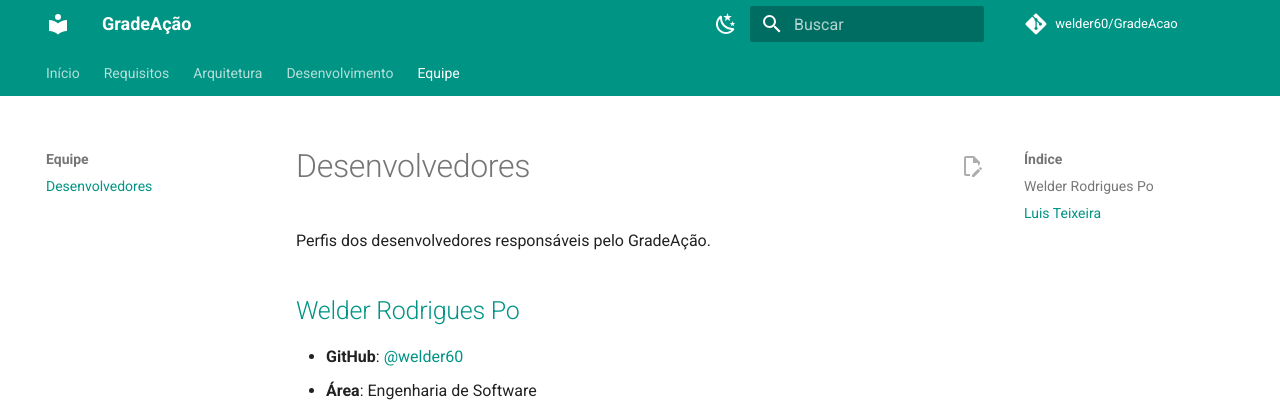
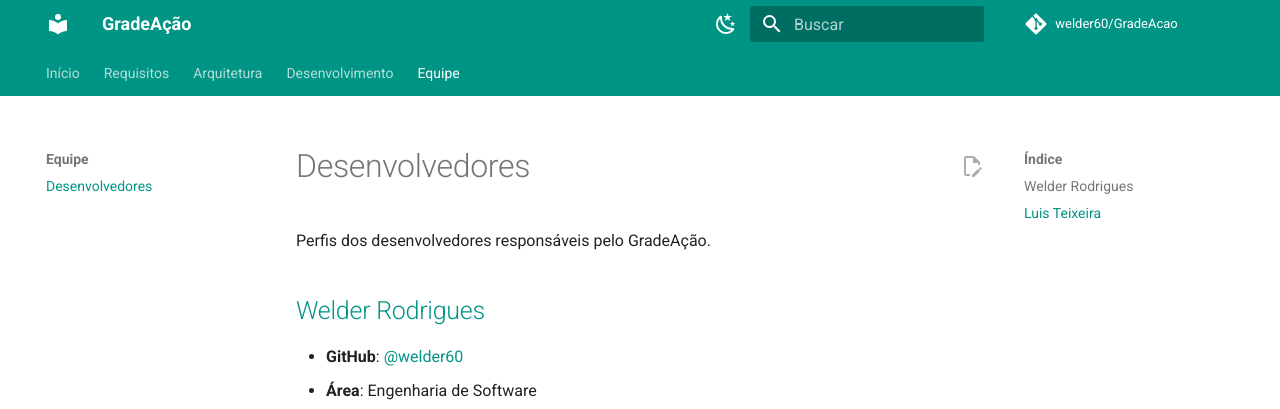
Before and after one commit to welder60/GradeAcao, an MkDocs documentation site: the page built from docs/equipe/desenvolvedores.md, in a window 1280 px wide. Shown: the top 409 px of the page. Built offline with MkDocs 1.6.1 and Material for MkDocs 9.7.7, drawn with Linux system fonts in a browser that asks for light colours; comment, search, counter and statistics services are not loaded.

Commit message:
Fix developer name formatting in documentation

```diff
--- a/docs/equipe/desenvolvedores.md
+++ b/docs/equipe/desenvolvedores.md
@@ -2,7 +2,7 @@
 
 Perfis dos desenvolvedores responsáveis pelo GradeAção.
 
-## [Welder Rodrigues Po](https://github.com/welder60)
+## [Welder Rodrigues](https://github.com/welder60)
 
 - **GitHub**: [@welder60](https://github.com/welder60)
 - **Área**: Engenharia de Software
```
